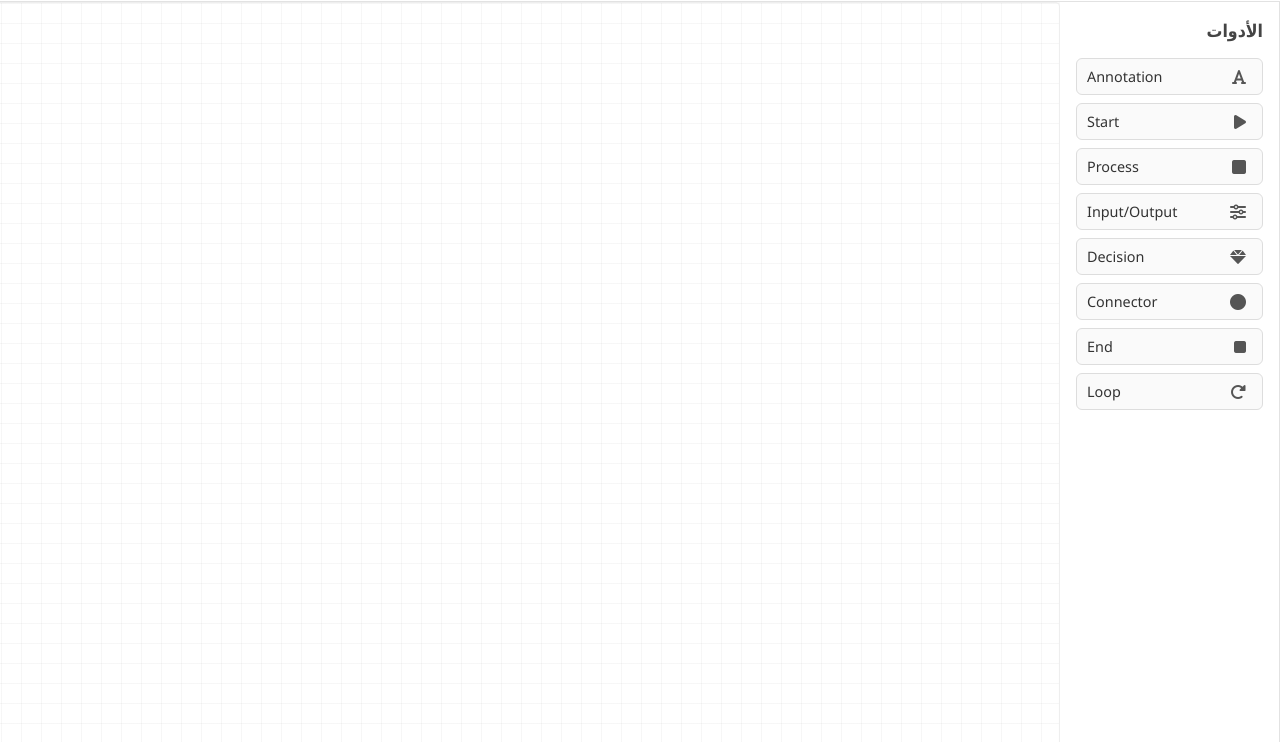
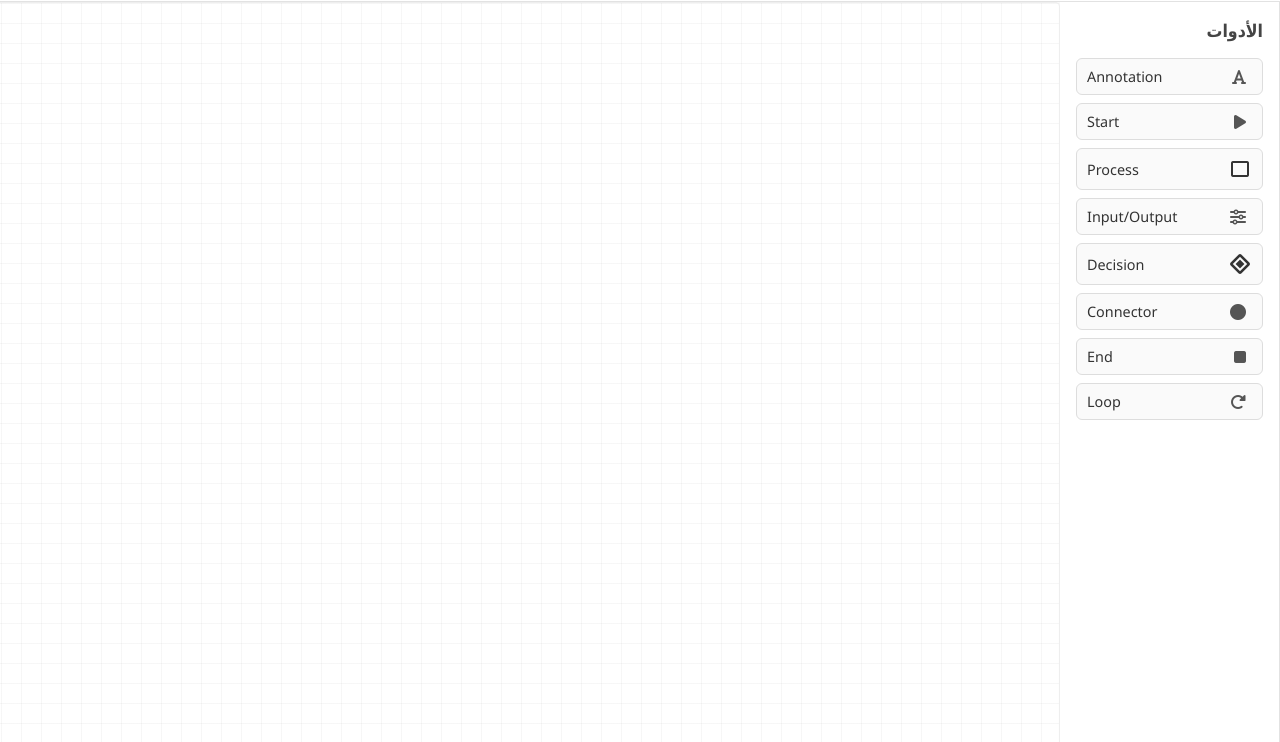
Before and after one commit to ahmedalbardisi/Flowchart, a plain HTML site: page index.html in a window 1280 px wide. Shown: the part 58-800 px from the top of the page. Drawn offline with nearby package versions, Linux system fonts and the light colour scheme.

Commit message:
Update index.html

```diff
--- a/index.html
+++ b/index.html
@@ -58,13 +58,17 @@ menu
           <i class="fas fa-play"></i> Start
         </div>
         <div class="tool" draggable="true" data-shape="process">
-          <i class="fas fa-square"></i> Process
+          <span class="material-symbols-outlined">
+crop_5_4
+</span> Process
         </div>
         <div class="tool" draggable="true" data-shape="input-output">
           <i class="fas fa-sliders-h"></i> Input/Output
         </div>
         <div class="tool" draggable="true" data-shape="decision">
-          <i class="fas fa-gem"></i> Decision
+          <span class="material-symbols-outlined">
+nearby
+</span> Decision
         </div>
         <div class="tool" draggable="true" data-shape="connector">
           <i class="fas fa-circle"></i> Connector
```
